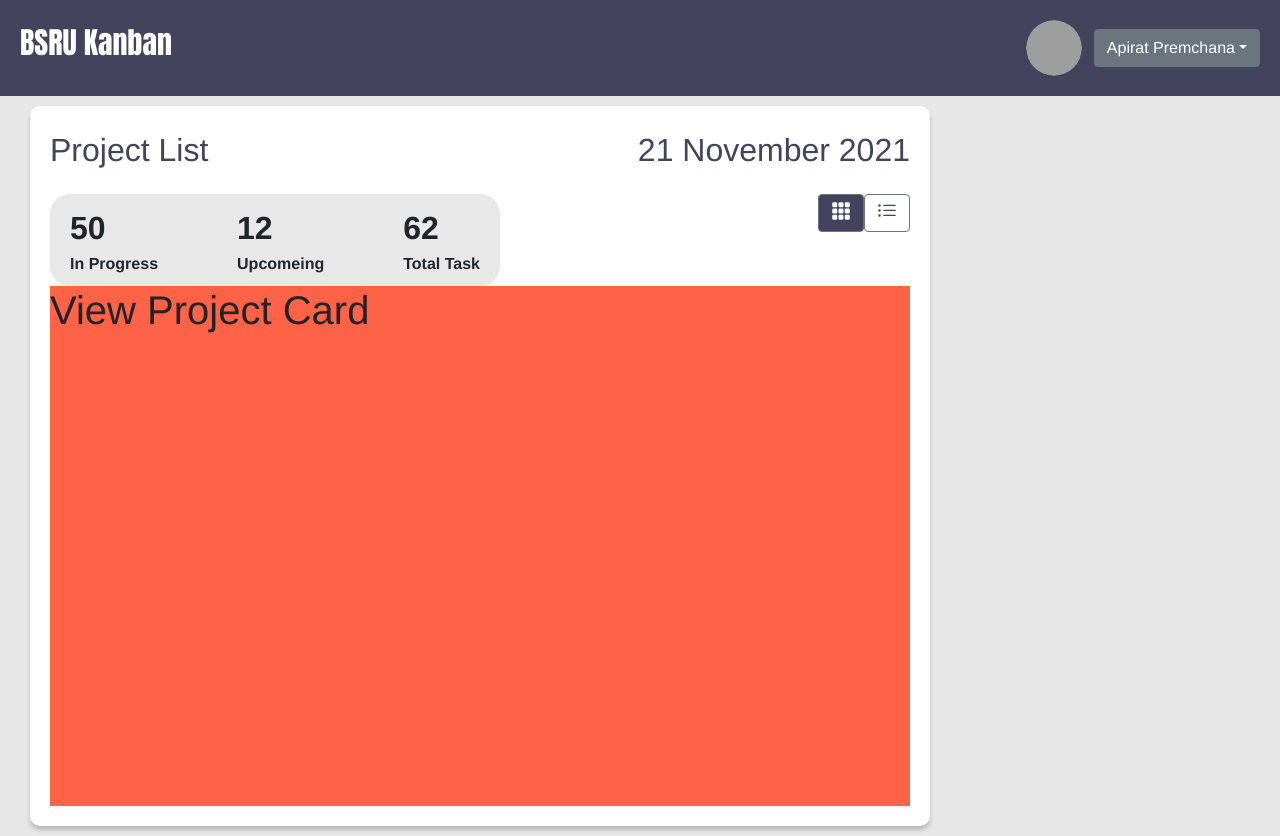
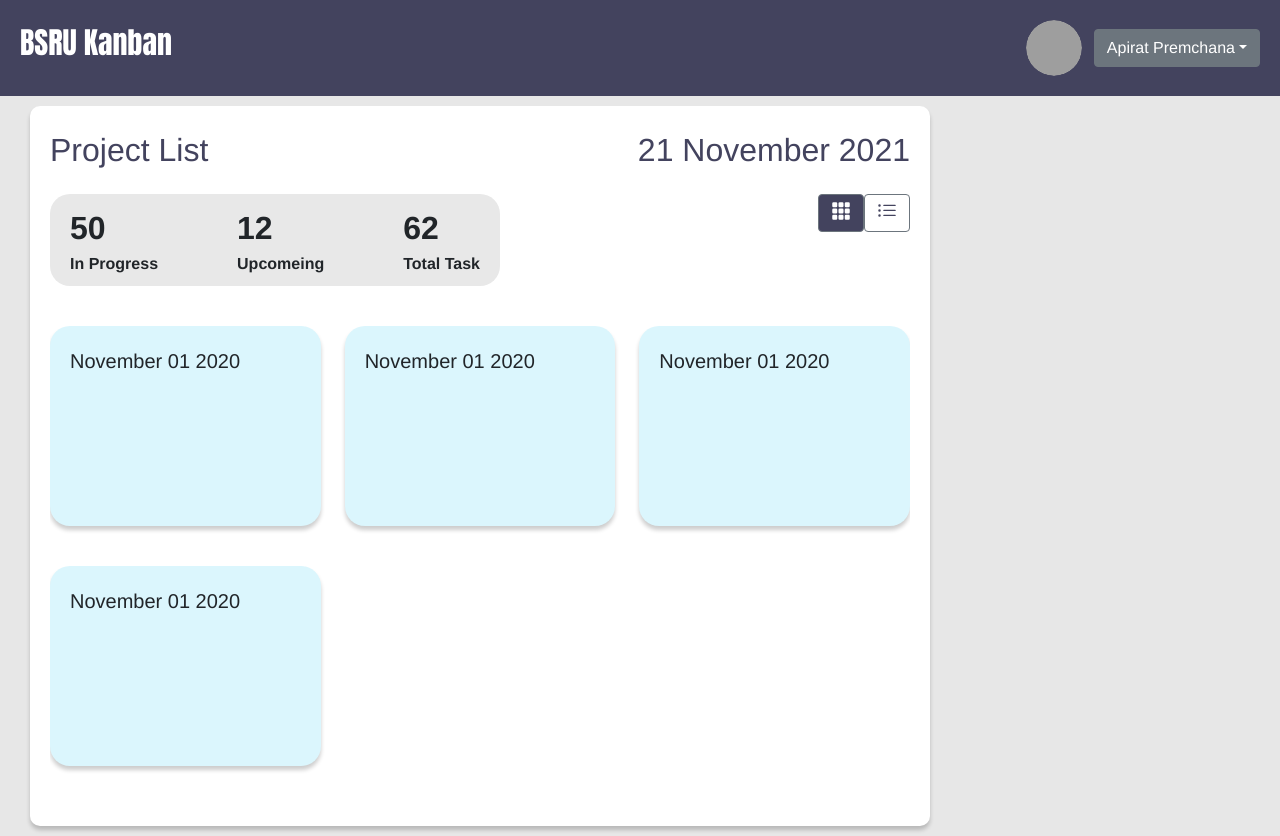
Before and after one commit to ujiik009/kanban_board_project, a Vue app: page /#/project-list in a window 1280 px wide. Built offline with nearby package versions, Linux system fonts and the light colour scheme; grey boxes are pictures that could not be loaded.

Commit message:
show Date in Card

```diff
--- a/src/components/ProjectList/components/ProjectViewCard.vue
+++ b/src/components/ProjectList/components/ProjectViewCard.vue
@@ -1,17 +1,51 @@
 <template>
   <div>
-      <h1>
-          View Project Card
-      </h1>
+    <b-row>
+      <b-col
+        v-for="project_item in projects"
+        :key="project_item.id"
+        cols="4"
+        md="4"
+        sm="12"
+      >
+        <div class="card-project">
+          <div>
+            <span style="font-size: 20px">{{
+              show_created_at(project_item.created_at)
+            }}</span>
+          </div>
+        </div>
+      </b-col>
+    </b-row>
   </div>
 </template>
 
 <script>
+import moment from "moment"
 export default {
-
-}
+  props: {
+    projects: Array,
+  },
+  methods:{
+    show_created_at(date){
+      // 2020-11-01 00:00:00
+      return moment(date,"YYYY-MM-DD HH:mm:ss").format("MMMM DD YYYY")
+    }
+  }
+};
 </script>
 
 <style>
-
+.card-project {
+  cursor: pointer;
+  padding: 20px;
+  border-radius: 20px;
+  margin-top: 40px;
+  min-height: 200px;
+  width: 100%;
+  background-color: #dbf6fd;
+  box-shadow: 0px 4px 4px 0px rgba(0, 0, 0, 0.2);
+  -webkit-box-shadow: 0px 4px 4px 0px rgba(0, 0, 0, 0.2);
+  -moz-box-shadow: 0px 4px 4px 0px rgba(0, 0, 0, 0.2);
+}
 </style>
--- a/src/components/ProjectList/components/ProjectViewList.vue
+++ b/src/components/ProjectList/components/ProjectViewList.vue
@@ -8,8 +8,10 @@
 
 <script>
 export default {
-
-}
+  props: {
+    projects: Array,
+  },
+};
 </script>
 
 <style>
--- a/src/components/ProjectList/index.vue
+++ b/src/components/ProjectList/index.vue
@@ -207,6 +207,5 @@ export default {
 #view-content {
   height: calc(100% - 160px);
   overflow-y: auto;
-  background-color: tomato;
 }
 </style>
```
